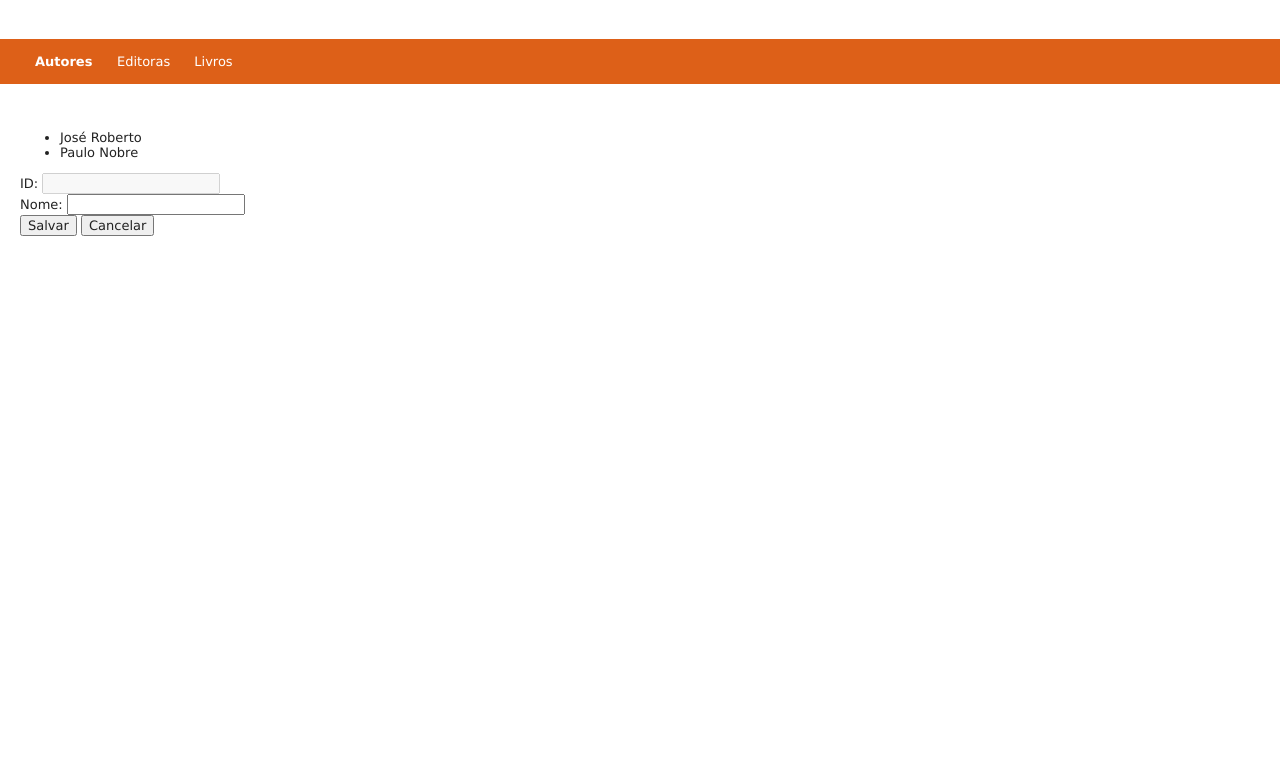
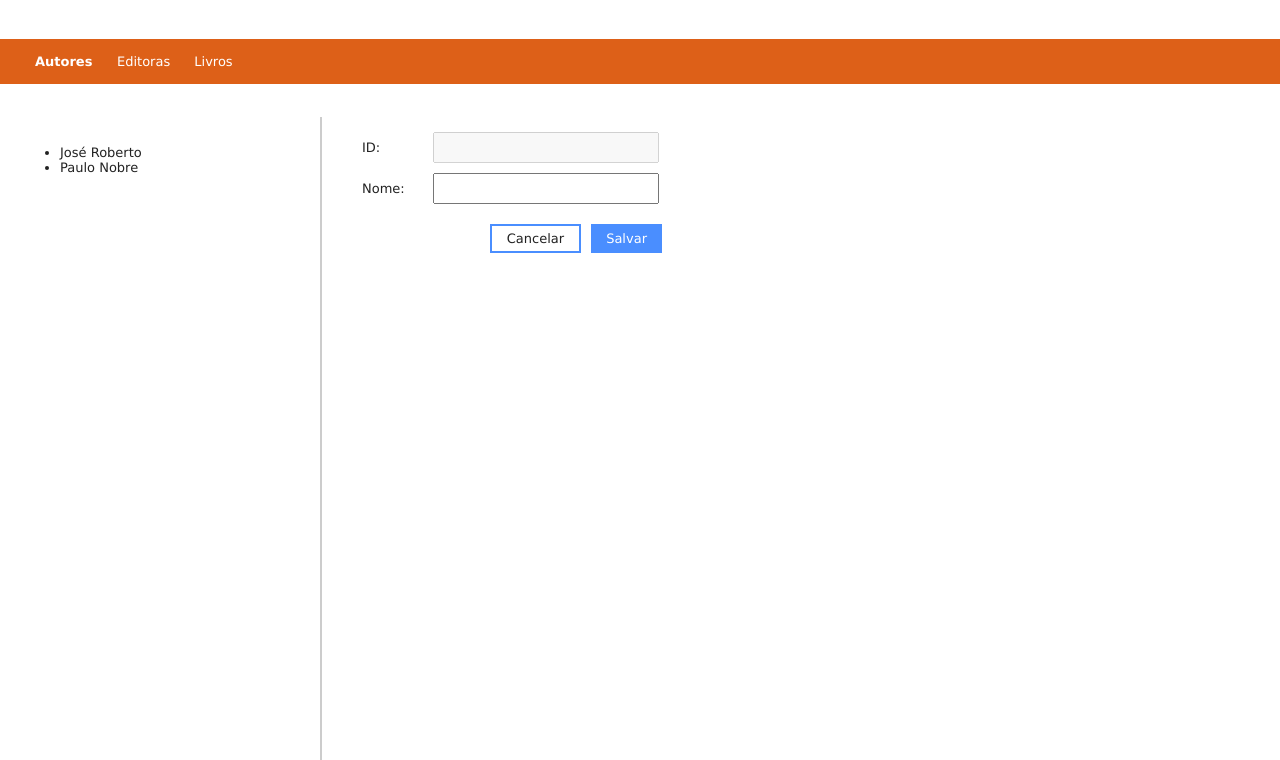
Before and after one commit to aprende-ai/book-express, a website: page app/index.html in a window 1280 px wide. Shown: the part 40-800 px from the top of the page. Drawn offline with Linux system fonts and the light colour scheme.

Commit message:
Adicionando estilos base para os formulários

```diff
--- a/app/assets/main.css
+++ b/app/assets/main.css
@@ -48,10 +48,84 @@ nav ul li{
     margin-left: 20px;
 }
 
+main{
+    position: absolute;
+    height: 100%;
+}
+
 main .panel:not(#autores){
     display: none;
 }
 
 main .panel{
     padding: 20px;
+    position: relative;
+    height: 100%;
 }
+
+main .panel .left{
+    padding-top: 15px;
+    float:left;
+    width: 300px;
+    height: 100%;
+}
+
+main .panel .clear{
+    clear: both;
+}
+
+main .panel .left.left-border{
+    border-left: 2px solid #CCC;
+    padding-left: 40px;
+}
+
+main .panel button:not(:first-of-type){
+    margin-right: 10px;
+}
+
+main .panel button.btn-active,
+main .panel button.btn-alternative{
+    cursor: pointer;
+    padding-left: 15px;
+    padding-right: 15px;
+    margin-top: 20px;
+    float: right;
+}
+
+main .panel button.btn-active{
+    background-color: #4A8EFF;
+    color: #FFF;
+    border: none;
+    padding-top:7px;
+    padding-bottom:7px;
+}
+
+main .panel button.btn-active:hover{
+    background-color: #3EA9FF;
+}
+
+main .panel button.btn-alternative{
+    border: 2px solid  #4A8EFF;
+    padding-top:5px;
+    padding-bottom:5px;
+    background-color: #FFF
+}
+
+main .panel button.btn-alternative:hover{
+    background-color: #4A8EFF;
+    color: #FFF;
+}
+
+form label{
+    width: 67px;
+    display: inline-block;
+}
+
+form input{
+    padding: 6px;
+    width: calc(100% - 50px - 40px);
+}
+
+form input:not(:first-of-type){
+    margin-top: 10px;
+}
```
